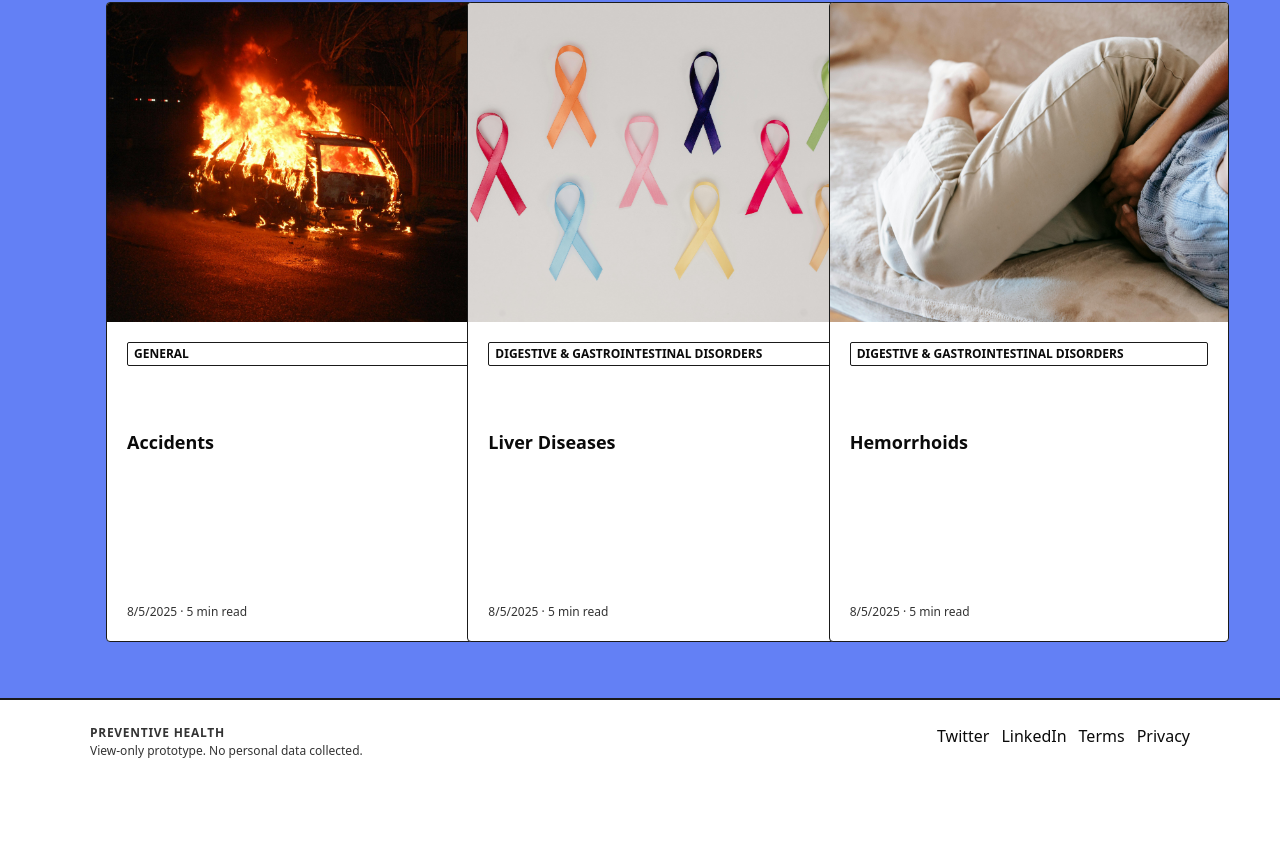
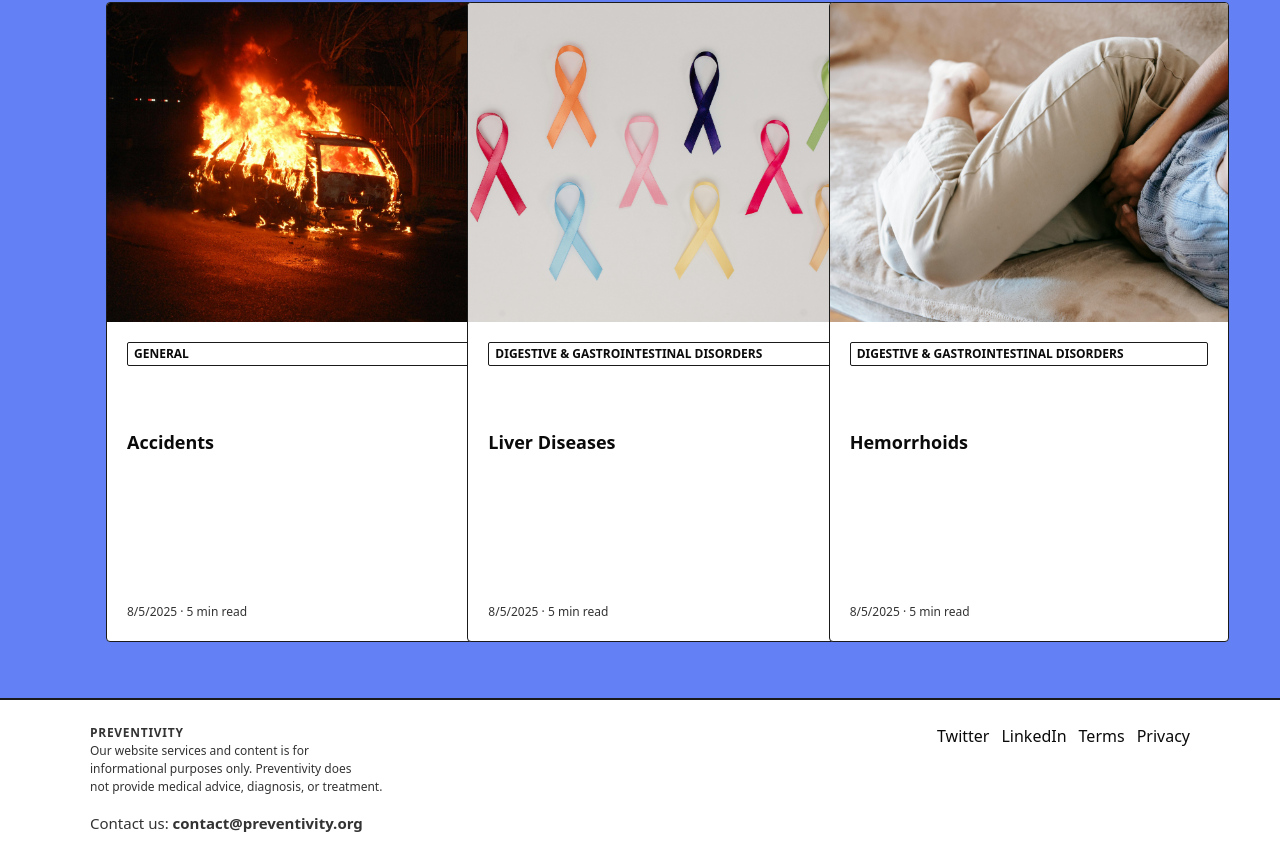
Before and after one commit to shrinidr/prev, a React (Vite) app in the folder prevmed/: page / in a window 1280 px wide. Shown: the part 2030-2889 px from the top of the page. Before the commit the page ends 2814 px from the top, so only its background shows below. Built offline with nearby package versions, Linux system fonts and the light colour scheme.

Commit message:
done done

```diff
--- a/prevmed/src/components/footer.tsx
+++ b/prevmed/src/components/footer.tsx
@@ -5,8 +5,8 @@ const Footer: React.FC = () => {
     <footer>
       <div className="container cols">
         <div className="meta">
-          <div className="kicker">Preventive Health</div>
-          <div className='patanai'>View-only prototype. No personal data collected.</div>
+          <div className="kicker">Preventivity </div>
+          <div className='patanai'>Our website services and content is for <br/>informational purposes only. Preventivity does <br/> not provide medical advice, diagnosis, or treatment. </div>
         </div>
         <ul className='ulla'>
           <li><a href="#" aria-label="Twitter">Twitter</a></li>
@@ -14,6 +14,7 @@ const Footer: React.FC = () => {
           <li><a href="#" aria-label="Terms of Service">Terms</a></li>
           <li><a href="#" aria-label="Privacy Policy">Privacy</a></li>
         </ul>
+        <div className='bulla'> Contact us: <a href="mailto:contact@preventivity.org"><b>contact@preventivity.org</b></a></div>
       </div>
     </footer>
   )
--- a/prevmed/src/styles.css
+++ b/prevmed/src/styles.css
@@ -79,6 +79,7 @@ footer{border-top:1px solid var(--border); border-bottom:none}
 
 .badge{display:inline-block; font-size:12px; font-weight:700; text-transform:uppercase; border:1px solid var(--border); padding:2px 6px; border-radius:2px}
 .meta{font-size:12px; color:#333}
+.bulla{font-size:15px; color:#333;}
 .card-title{font-size:18px; margin:8px 0 6px}
 .card-desc{color:#1f1f1f}
 
```
